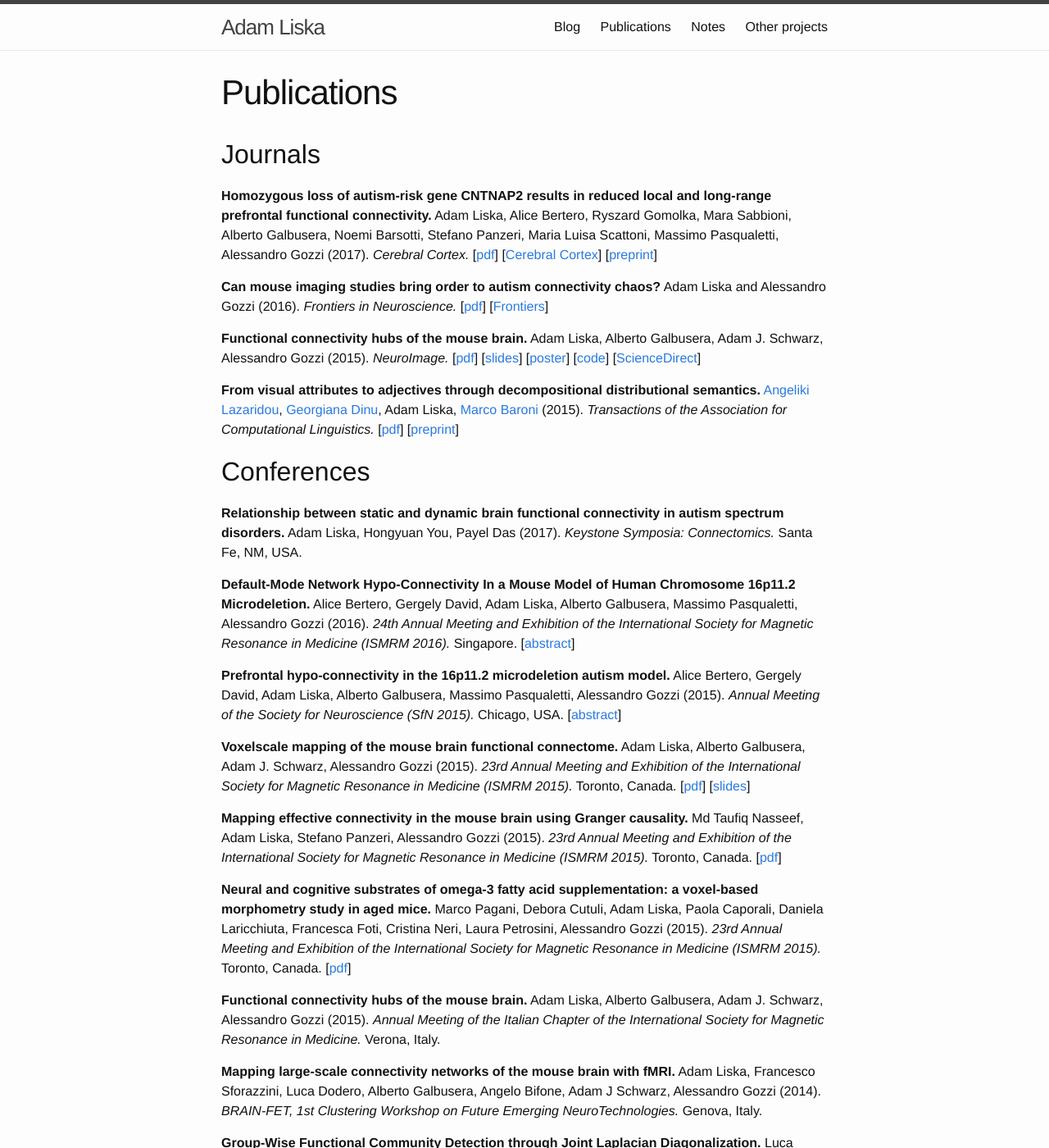
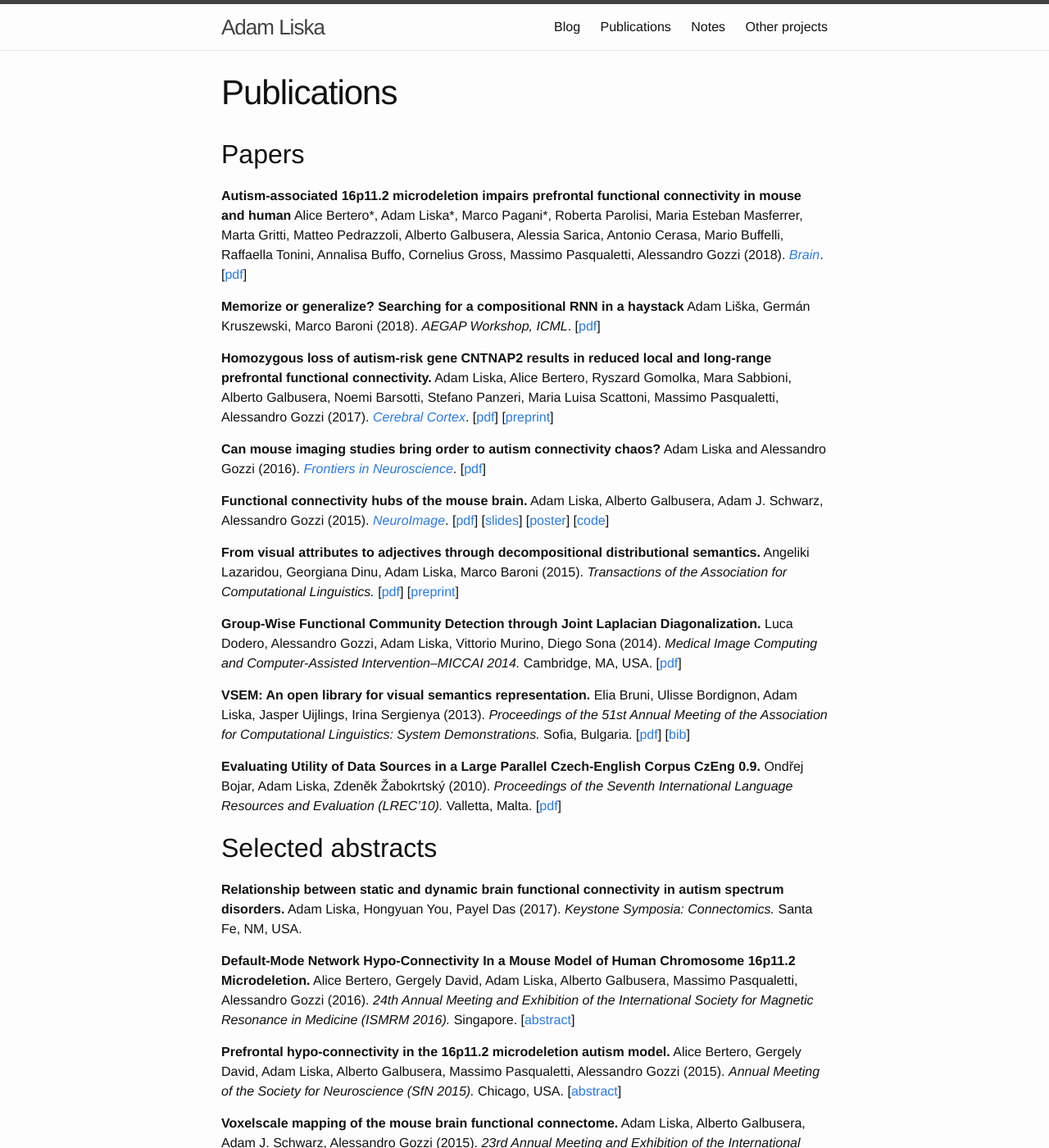
Before and after one commit to adliska/adliska.github.io, a Jekyll site: the page built from publications.md, in a window 1280 px wide and 1400 px high. Shown: the whole window at 82% size. Built offline with Jekyll 4.4.1, drawn with Linux system fonts in a browser that asks for light colours; some of the changed text lies outside the part shown.

Commit message:
update publications

```diff
--- a/publications.md
+++ b/publications.md
@@ -3,45 +3,74 @@ layout: page
 title: Publications
 permalink: /publications/
 ---
-Journals
+Papers
 --------
+**Autism-associated 16p11.2 microdeletion impairs prefrontal functional
+connectivity in mouse and human**
+Alice Bertero\*, Adam Liska\*, Marco Pagani\*, Roberta Parolisi, Maria Esteban Masferrer,
+Marta Gritti, Matteo Pedrazzoli, Alberto Galbusera, Alessia Sarica,
+Antonio Cerasa, Mario Buffelli, Raffaella Tonini, Annalisa Buffo,
+Cornelius Gross, Massimo Pasqualetti, Alessandro Gozzi (2018).
+[*Brain*](https://academic.oup.com/brain/article-abstract/141/7/2055/4989322).
+[[pdf](/downloads/publications/bertero_liska_pagani_et_al_2018_brain.pdf)]
+
+**Memorize or generalize? Searching for a compositional RNN in a haystack**
+Adam Liška, Germán Kruszewski, Marco Baroni (2018).
+*AEGAP Workshop, ICML*.
+[[pdf](/downloads/publications/liska_et_al_2018_memorize_generalize.pdf)]
+
 **Homozygous loss of autism-risk gene CNTNAP2 results in reduced local
 and long-range prefrontal functional connectivity.**
 Adam Liska, Alice Bertero, Ryszard Gomolka, Mara Sabbioni,
 Alberto Galbusera, Noemi Barsotti, Stefano Panzeri, Maria Luisa Scattoni,
 Massimo Pasqualetti, Alessandro Gozzi (2017).
-*Cerebral Cortex.*
+[*Cerebral Cortex*](https://academic.oup.com/cercor/article/2981933/Homozygous-Loss-of-Autism-Risk-Gene-CNTNAP2).
 [[pdf](/downloads/publications/liska_etal_2017_cntnap2_connectivity.pdf)]
-[[Cerebral Cortex](https://academic.oup.com/cercor/article/2981933/Homozygous-Loss-of-Autism-Risk-Gene-CNTNAP2)]
 [[preprint](http://biorxiv.org/content/early/2017/01/18/060335)]
 
 **Can mouse imaging studies bring order to autism connectivity chaos?**
 Adam Liska and Alessandro Gozzi (2016).
-*Frontiers in Neuroscience.*
+[*Frontiers in Neuroscience*](http://journal.frontiersin.org/article/10.3389/fnins.2016.00484/abstract).
 [[pdf](/downloads/publications/liska_gozzi_2016_mouse_imaging_autism.pdf)]
-[[Frontiers](http://journal.frontiersin.org/article/10.3389/fnins.2016.00484/abstract)]
 
 **Functional connectivity hubs of the mouse brain.**
 Adam Liska, Alberto Galbusera, Adam J. Schwarz, Alessandro Gozzi (2015).
-*NeuroImage.*
+[*NeuroImage*](http://www.sciencedirect.com/science/article/pii/S1053811915003249).
 [[pdf](/downloads/publications/liska_etal_2015_functional_connectivity_hubs_mouse.pdf)]
 [[slides](/downloads/presentations/liska_ismrm2015_presentation.pdf)]
 [[poster](/downloads/posters/liska_etal_2015_mfc_hubs_poster.pdf)]
 [[code](/publications/notes/liska_etal_neuroimage_2015.html)]
-[[ScienceDirect](http://www.sciencedirect.com/science/article/pii/S1053811915003249)]
 
 **From visual attributes to adjectives through decompositional
 distributional semantics.**
-[Angeliki Lazaridou](https://sites.google.com/site/lazaridouangeliki/),
-[Georgiana Dinu](http://clic.cimec.unitn.it/~georgiana.dinu/),
-Adam Liska,
-[Marco Baroni](http://clic.cimec.unitn.it/marco/) (2015).
+Angeliki Lazaridou, Georgiana Dinu, Adam Liska, Marco Baroni (2015).
 *Transactions of the Association for Computational Linguistics.*
 [[pdf](http://aclweb.org/anthology/Q/Q15/Q15-1014.pdf)]
 [[preprint](http://arxiv.org/abs/1501.02714)]
 
+**Group-Wise Functional Community Detection through Joint Laplacian
+Diagonalization.**
+Luca Dodero, Alessandro Gozzi, Adam Liska, Vittorio Murino, Diego Sona (2014).
+*Medical Image Computing and Computer-Assisted Intervention–MICCAI 2014.*
+Cambridge, MA, USA.
+[[pdf](/downloads/publications/dodero_etal_2014.pdf)]
 
-Conferences
+**VSEM: An open library for visual semantics representation.**
+Elia Bruni, Ulisse Bordignon, Adam Liska, Jasper Uijlings, Irina Sergienya (2013).
+*Proceedings of the 51st Annual Meeting of the Association for Computational
+Linguistics: System Demonstrations.* Sofia, Bulgaria.
+[[pdf](/downloads/publications/bruni_etal_2013.pdf)]
+[[bib](/downloads/publications/bruni_etal_2013.bib)]
+
+**Evaluating Utility of Data Sources in a Large Parallel Czech-English Corpus CzEng 0.9.**
+Ondřej Bojar, Adam Liska, Zdeněk Žabokrtský (2010).
+*Proceedings of the Seventh International Language Resources and Evaluation
+(LREC'10).*
+Valletta, Malta.
+[[pdf](/downloads/publications/bojar_etal_2010.pdf)]
+
+
+Selected abstracts
 ----
 **Relationship between static and dynamic brain functional connectivity in autism spectrum disorders.**
 Adam Liska, Hongyuan You, Payel Das (2017).
@@ -101,46 +130,29 @@ Angelo Bifone, Adam J Schwarz, Alessandro Gozzi (2014).
 NeuroTechnologies.*
 Genova, Italy.
 
-**Group-Wise Functional Community Detection through Joint Laplacian
-Diagonalization.**
-Luca Dodero, Alessandro Gozzi, Adam Liska, Vittorio Murino, Diego Sona (2014).
-*Medical Image Computing and Computer-Assisted Intervention–MICCAI 2014.*
-Cambridge, MA, USA.
-[[pdf](/downloads/publications/dodero_etal_2014.pdf)]
-
 **Modular organization of mouse brain functional connectivity networks.**
 Carlo Nicolini, Adam Liska, Francesco Sforazzini, Alberto Galbusera,
 Angelo Bifone, Alessandro Gozzi (2014).
 *Joint Annual Meeting ISMRM-ESMRMB 2014.*
 Milan, Italy.
 
-**VSEM: An open library for visual semantics representation.**
-[Elia Bruni](http://clic.cimec.unitn.it/~elia.bruni/),
-Ulisse Bordignon, Adam Liska,
-[Jasper Uijlings](http://homepages.inf.ed.ac.uk/juijling/#page=projects1),
-Irina Sergienya (2013).
-*Proceedings of the 51st Annual Meeting of the Association for Computational
-Linguistics: System Demonstrations.* Sofia, Bulgaria.
-[[pdf](/downloads/publications/bruni_etal_2013.pdf)]
-[[bib](/downloads/publications/bruni_etal_2013.bib)]
-
-**Evaluating Utility of Data Sources in a Large Parallel Czech-English Corpus CzEng 0.9.**
-[Ondřej Bojar](http://www1.cuni.cz/~obo/),
-Adam Liska,
-[Zdeněk Žabokrtský](https://ufal.mff.cuni.cz/zdenek-zabokrtsky/) (2010).
-*Proceedings of the Seventh International Language Resources and Evaluation
-(LREC'10).*
-Valletta, Malta.
-[[pdf](/downloads/publications/bojar_etal_2010.pdf)]
-
 Theses
 ----
+**Brain functional connectivity and its aberrations in mouse models of autism**
+(PhD thesis).
+Adam Liska (2017).
+*Università degli Studi di Trento*.
+[[pdf](/downloads/publications/phd_thesis_liska_2017.pdf)]
+[advisor: [Alessandro Gozzi](https://www.iit.it/people/alessandro-gozzi)]
+
 **Semantic Spaces from Images** (MSc Thesis).
 Adam Liska (2013).
 *Università degli Studi di Trento, The University of Melbourne.*
 [[pdf](/downloads/publications/liska_2013.pdf)]
-[code: [visual semantics toolkit](https://github.com/vsem/vsem/), [neural networks](https://github.com/adliska/apprendista)]
-[supervision:
+[code:
+    [visual semantics toolkit](https://github.com/vsem/vsem/),
+    [neural networks](https://github.com/adliska/apprendista)]
+[advisors:
     [Marco Baroni](http://clic.cimec.unitn.it/marco/),
     [Elia Bruni](http://clic.cimec.unitn.it/~elia.bruni/)]
 
```
Also changed, not shown: other parts of publications.md (+1 -1 lines), 9 other files.
